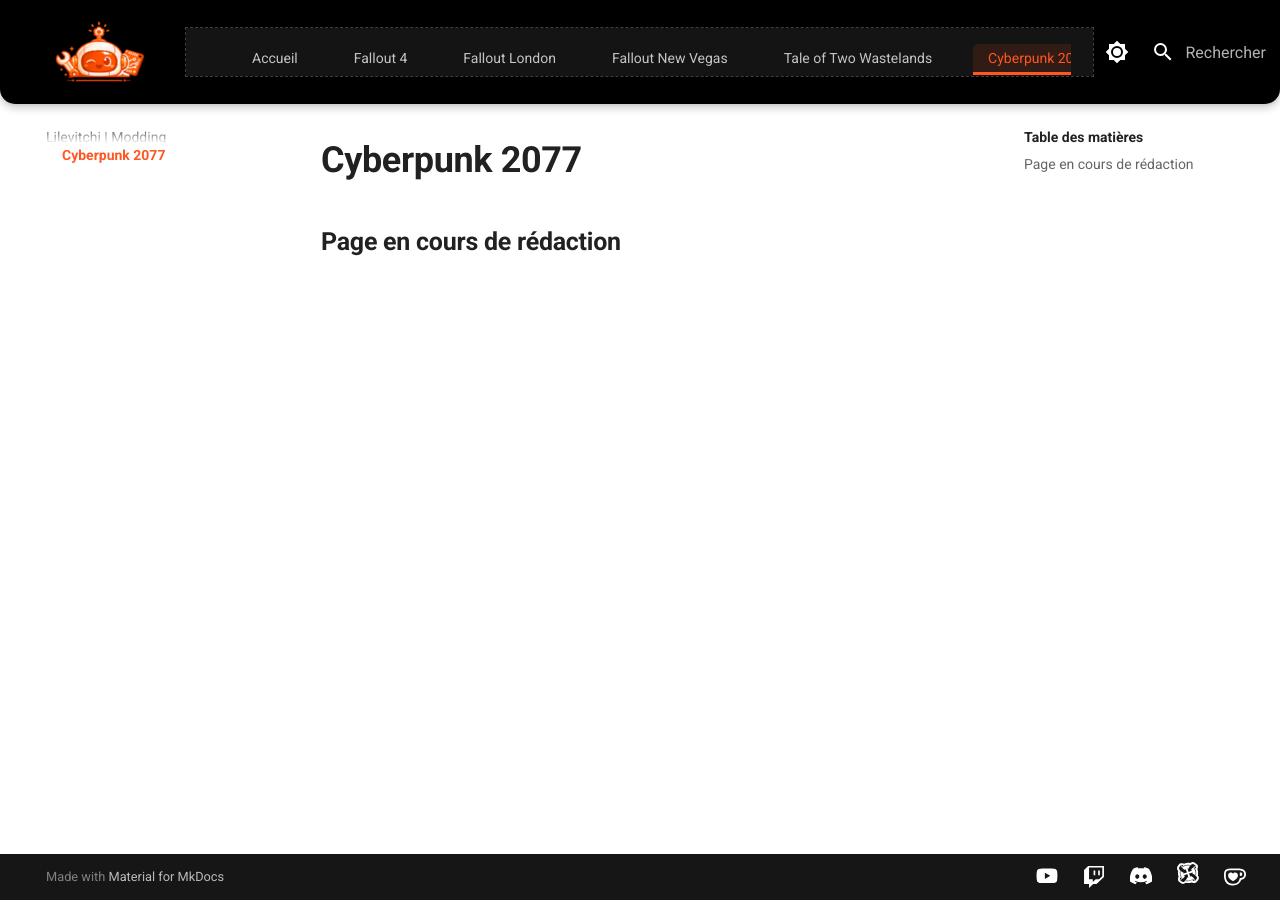
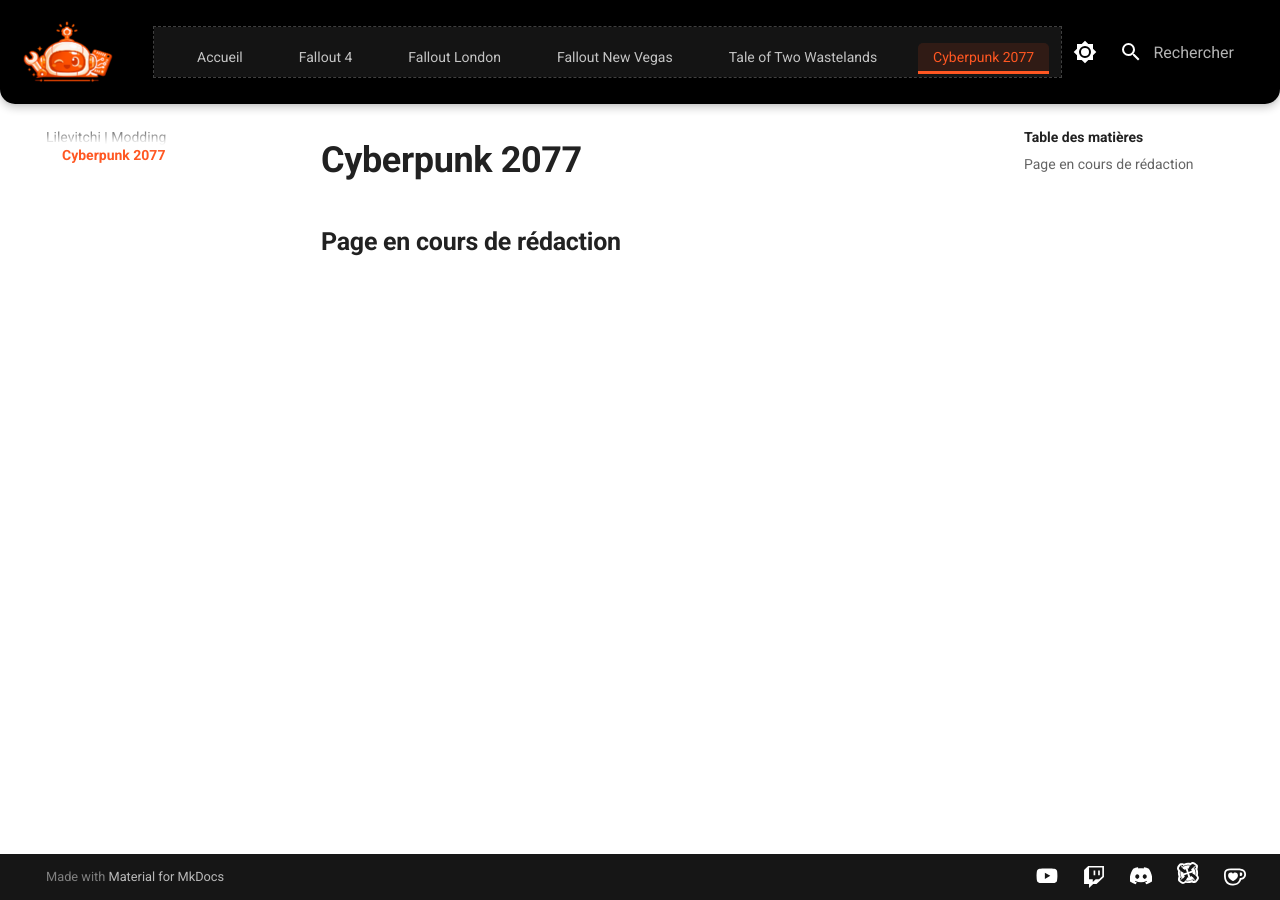
Before and after one commit to Lilevitchi/lilevitchi.github.io, an MkDocs documentation site: the page built from docs/cyberpunk/index.md, in a window 1280 px wide. Built offline with MkDocs 1.6.1 and Material for MkDocs 9.7.7, drawn with Linux system fonts in a browser that asks for light colours.

Commit message:
Update extra.css

```diff
--- a/docs/stylesheets/extra.css
+++ b/docs/stylesheets/extra.css
@@ -90,11 +90,14 @@
 
 /* Largeur et centrage du contenu */
 [data-md-color-scheme] .md-header .md-grid {
-  display: flex;
+  /*display: flex;
   align-items: center;
   justify-content: space-between;
   max-width: var(--grid-max-width);
   margin: 0 auto;
+  padding-left: 12px;*/
+  margin-left: 0;
+  margin-right: auto;
   padding-left: 12px;
 }
 
@@ -135,10 +138,10 @@
 
 /* Conteneur des tabs (injecté par Material) */
 [data-md-color-scheme] .md-header__tabs {
-  display: flex;
-  align-items: flex-end;
+  /*display: flex;
+  align-items: flex-end;*/
   justify-content: center;
-  flex: 1;
+  /*flex: 1;*/
   background-color: rgba(255, 255, 255, 0.08);
   outline: 1px dashed rgba(255, 255, 255, 0.25);
 }
```
